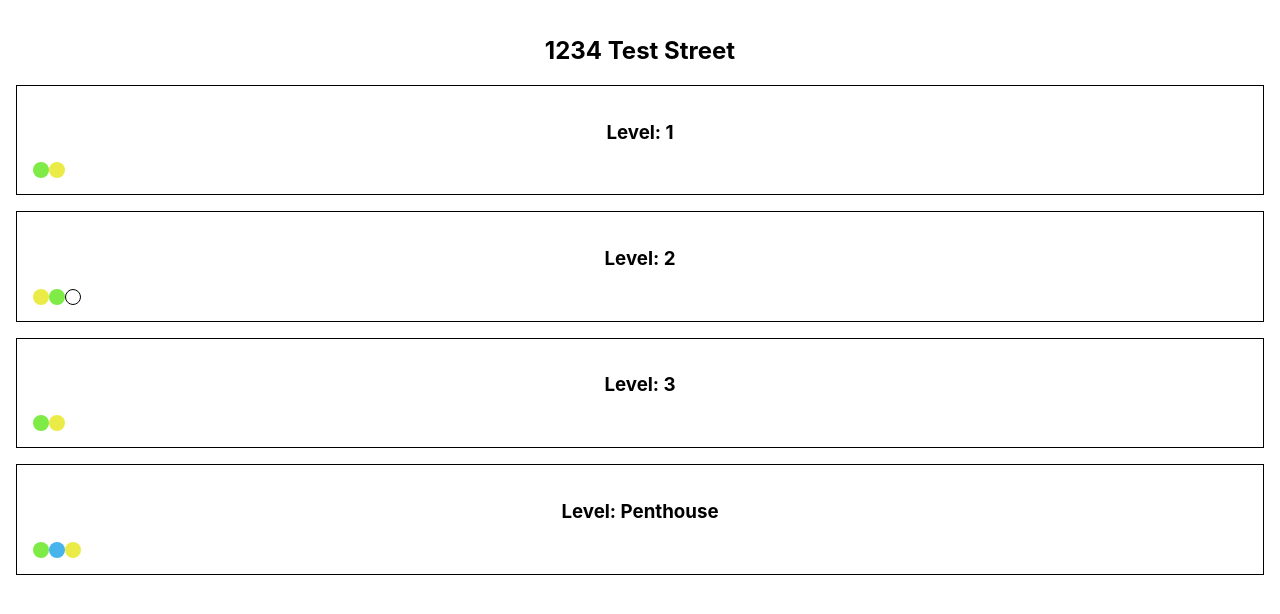
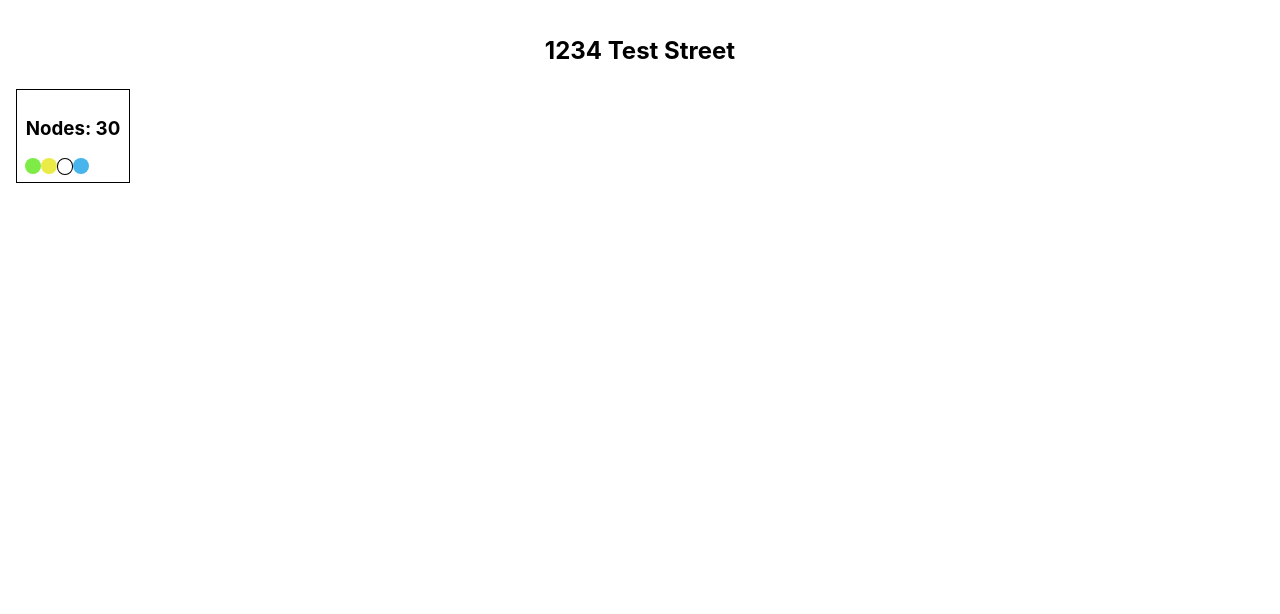
Before and after one commit to armandogj1/rad-labs, a React (Create React App) app: page / in a window 1280 px wide. Shown: the top 614 px of the page. Built offline with nearby package versions, Linux system fonts and the light colour scheme; the HTML template or start-up script is replaced by a standard one.

Commit message:
Add Header Component, Use Widget

```diff
--- a/src/App.js
+++ b/src/App.js
@@ -1,6 +1,6 @@
 import './App.css';
-import { TimeProvider } from './hooks/useRetrieveTime.jsx';
-import FloorList from './components/FloorList.jsx';
+import { TimeProvider } from './hooks/useRetrieveTime';
+import Building from './components/Building';
 import extendData from './utils/extendData';
 import sampleData from './sample_data/1234_Test_Street.json';
 
@@ -8,17 +8,10 @@ function App() {
   const { retrieved_at } = sampleData;
   extendData(sampleData, retrieved_at);
 
-  console.dir(sampleData);
-
   return (
     <TimeProvider data={{ retrieved_at }}>
       <div className='App'>
-        <section>
-          <header>
-            <h1>{sampleData.name}</h1>
-          </header>
-          <FloorList {...sampleData} />
-        </section>
+        <Building data={sampleData} />
       </div>
     </TimeProvider>
   );
--- /dev/null
+++ b/src/components/Building.jsx
@@ -0,0 +1,21 @@
+import PropTypes from 'prop-types';
+import FloorList from './FloorList';
+import useOpen from '../hooks/useOpen';
+import Header from './Header';
+
+function Building({ data }) {
+  const { isOpen, toggleOpen } = useOpen();
+
+  return (
+    <section className='building' onClick={toggleOpen}>
+      <Header {...data} isOpen={isOpen} Heading={'h1'} />
+      {isOpen && <FloorList {...data} />}
+    </section>
+  );
+}
+
+Building.propTypes = {
+  data: PropTypes.object,
+};
+
+export default Building;
--- /dev/null
+++ b/src/components/Header.jsx
@@ -0,0 +1,21 @@
+import PropTypes from 'prop-types';
+import Widget from './Widget';
+
+function Header({ statuses, node_count, Heading, name, isOpen }) {
+  return (
+    <header className='heading'>
+      <Heading>{name}</Heading>
+      {!isOpen && <Widget statuses={statuses} nodeCount={node_count} />}
+    </header>
+  );
+}
+
+Header.propTypes = {
+  statuses: PropTypes.array,
+  nodeCount: PropTypes.number,
+  name: PropTypes.string,
+  Heading: PropTypes.string,
+  isOpen: PropTypes.bool,
+};
+
+export default Header;
--- /dev/null
+++ b/src/components/Widget.jsx
@@ -0,0 +1,19 @@
+import PropTypes from 'prop-types';
+import Status from './Status';
+import '../styles/Widget.css';
+
+function Widget({ statuses, nodeCount }) {
+  return (
+    <div className='widget'>
+      <h3>Nodes: {nodeCount}</h3>
+      <Status statuses={statuses} />
+    </div>
+  );
+}
+
+Widget.propTypes = {
+  statuses: PropTypes.array,
+  nodeCount: PropTypes.number,
+};
+
+export default Widget;
--- /dev/null
+++ b/src/styles/Widget.css
@@ -0,0 +1,7 @@
+.widget {
+  display: flex;
+  flex-direction: column;
+  width: 6em;
+  border: 1px solid black;
+  padding: 0.5em;
+}
```
Also changed, not shown: 1 other file (tests, documents, lock files or other folders).
